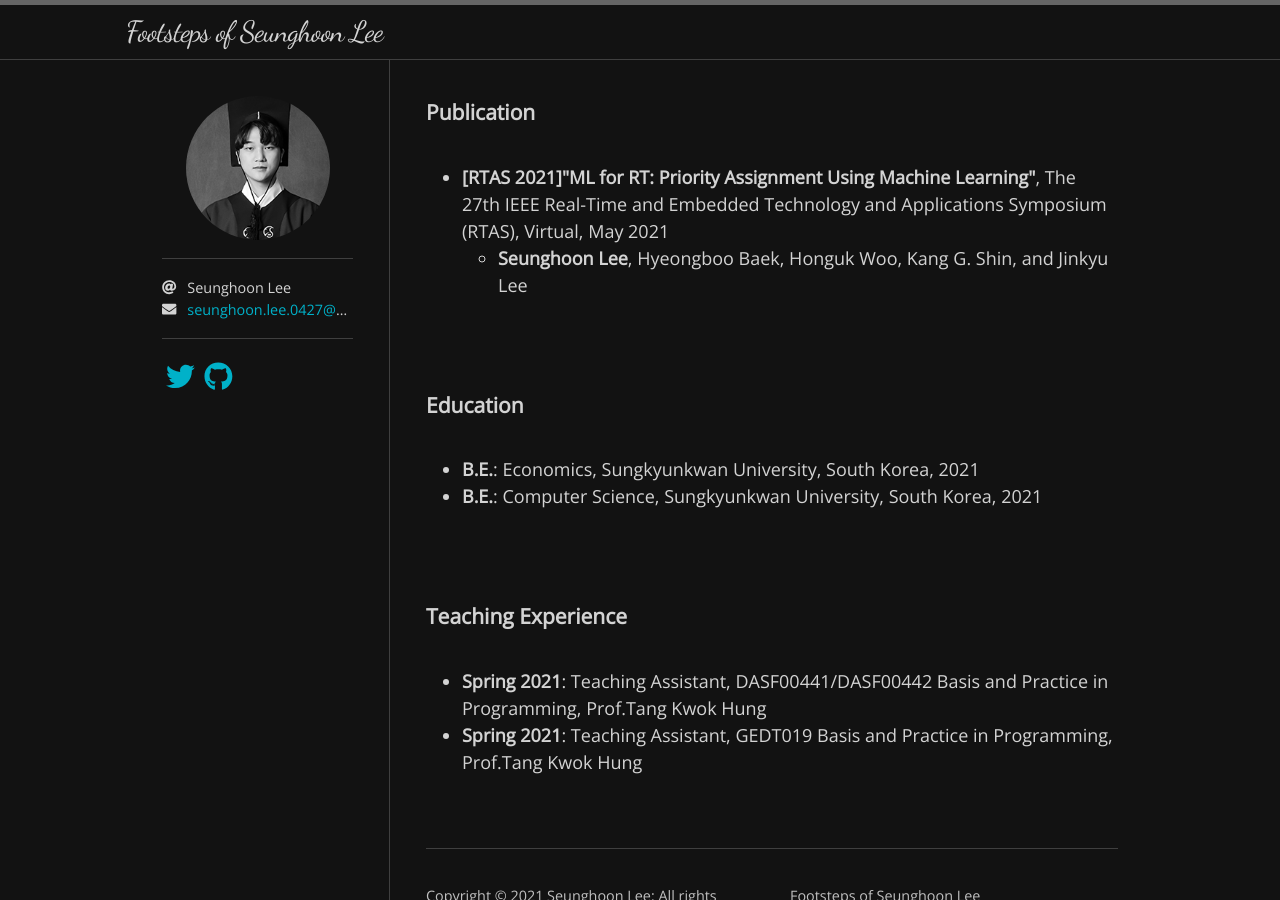
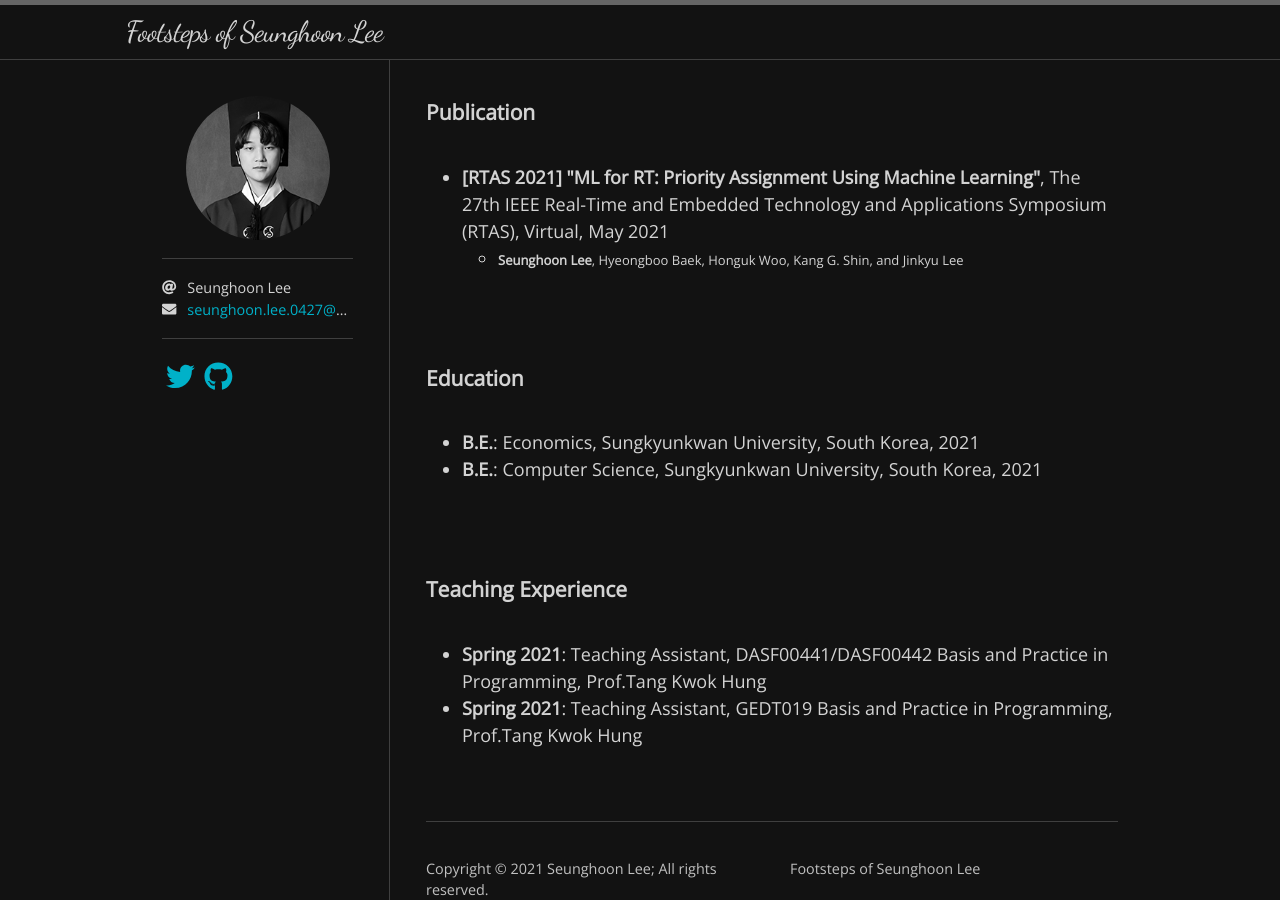
Before and after one commit to SeungHoon00/seunghoon00.github.io, a Jekyll site: the page built from index.html, in a window 1280 px wide. Built offline with Jekyll 4.4.1, drawn with Linux system fonts in a browser that asks for light colours; nearby versions of some CDN libraries; some web fonts are replaced; the list of posts is cut into pages by our own code.

Commit message:
Update home.html

```diff
--- a/_layouts/home.html
+++ b/_layouts/home.html
@@ -15,9 +15,9 @@ layout: default
   <section>
     <h3>Publication</h3>
     <ul>
-      <li><b>[RTAS 2021]"ML for RT: Priority Assignment Using Machine Learning"</b>, The 27th IEEE Real-Time and Embedded Technology and Applications Symposium (RTAS), Virtual, May 2021</li>
+      <li><b>[RTAS 2021] "ML for RT: Priority Assignment Using Machine Learning"</b>, The 27th IEEE Real-Time and Embedded Technology and Applications Symposium (RTAS), Virtual, May 2021</li>
       <ul>
-        <li><b>Seunghoon Lee</b>, Hyeongboo Baek, Honguk Woo, Kang G. Shin, and Jinkyu Lee</li>
+        <li><font size="2em"><b>Seunghoon Lee</b>, Hyeongboo Baek, Honguk Woo, Kang G. Shin, and Jinkyu Lee</font></li>
       </ul>
     </ul>
   </section>
```
